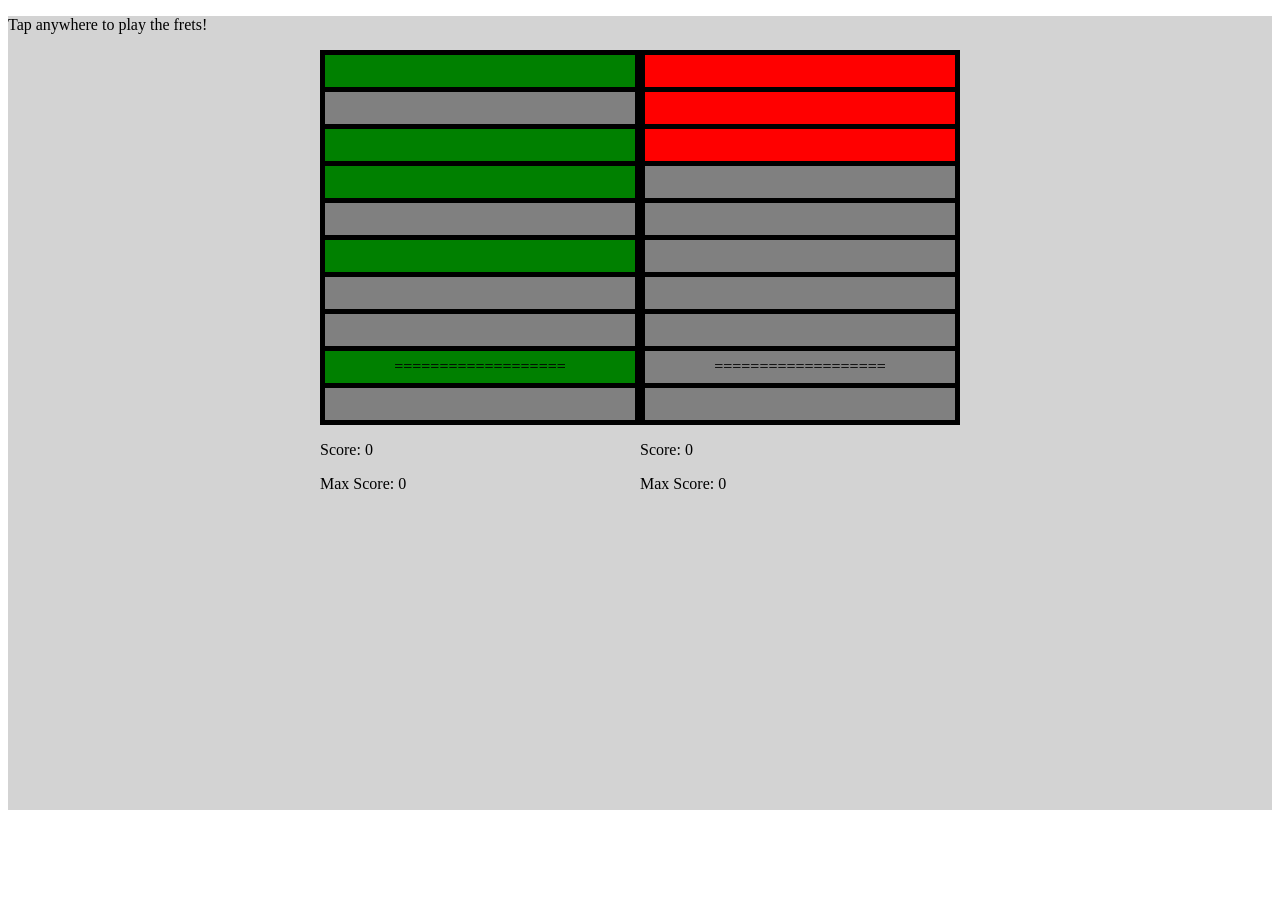
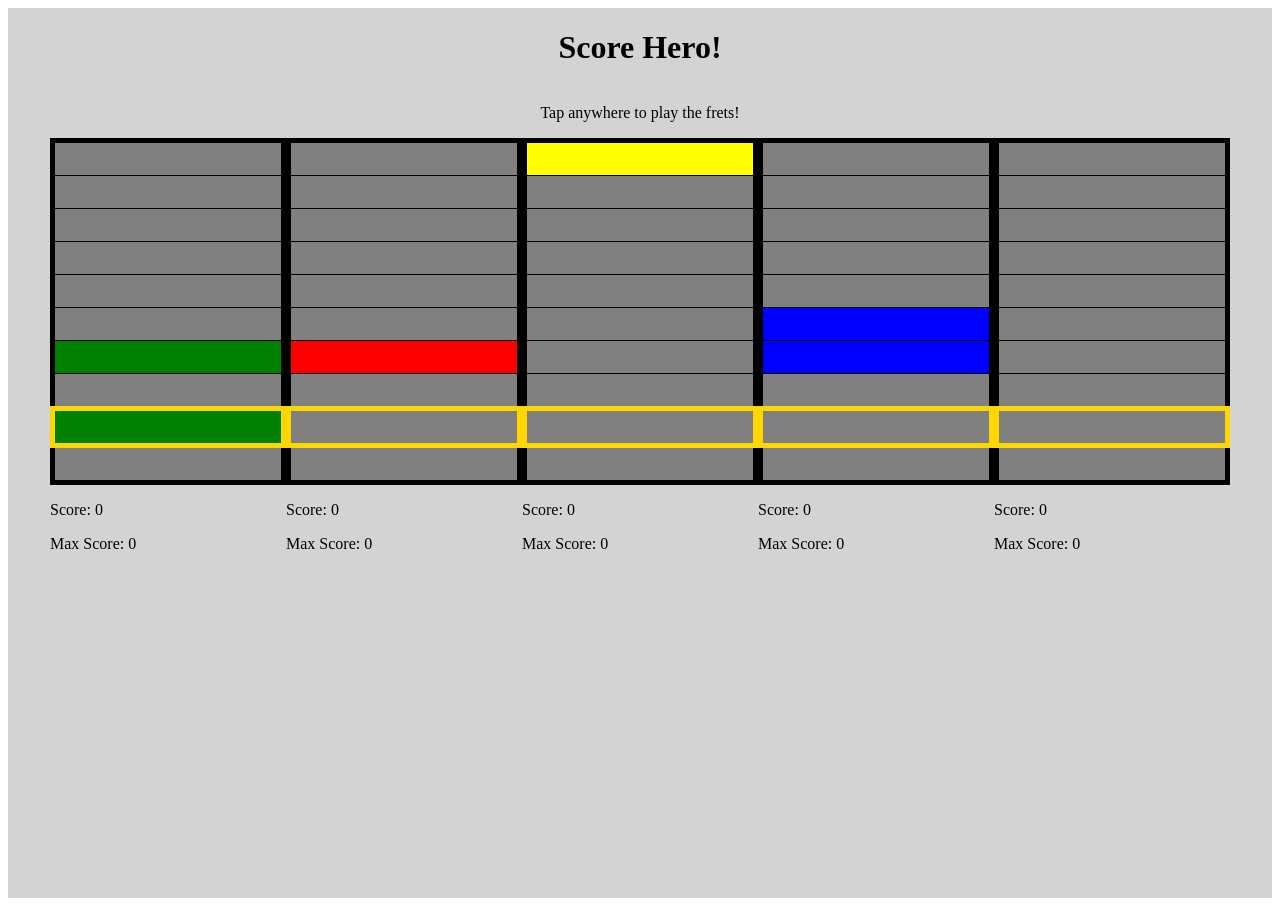
Before and after one commit to jg-lopes/react-hero, a React (Vite) app: page / in a window 1280 px wide. Before the commit the page ends 818 px from the top, so only its background shows below. Built offline with nearby package versions, Linux system fonts and the light colour scheme.

Commit message:
Add border!

```diff
--- a/src/App.css
+++ b/src/App.css
@@ -1,5 +1,12 @@
 main {
-  background-color: lightgray
+  background-color: lightgray;
+  display: flex;
+  flex-direction: column;
+}
+
+.introtext {
+  display: flex;
+  justify-content: center;
 }
 
 .game {
@@ -9,11 +16,18 @@ main {
   height: 95vh;
 }
 
-table, tr {
+table {
   border: 5px solid;
   border-collapse: collapse;
-  width: 40vh;
+  width: calc(100vw / 5 - 20px);
   align-items: center;
+}
+
+tr {
+  border: 1px solid;
+  border-collapse: collapse;
+  width: 100%;
+  width: calc(100% / 5);
 }
 
 td  {
@@ -21,4 +35,5 @@ td  {
   display: flex;
   align-items: center;
   justify-content: center;
+  width: 100%;
 }
--- a/src/App.jsx
+++ b/src/App.jsx
@@ -1,15 +1,23 @@
 import "./App.css";
 import React, { useState, useEffect, useRef } from "react";
+
+// TODO
+// 1. Unify score across all Fretboards
+// 2. Beautify button
+// 3. Add a common thread generation to avoid creating 2 of the same fret
+// 4. Add a two/three space hit window
+// 5. Add a difficulty slider
 
 function Fret({ active, button = false, playGreen, color }) {
   const buttonColor = active ? color : "gray";
 
-  const buttonStyle = { backgroundColor: buttonColor };
+  const buttonStyle = { backgroundColor: buttonColor,     border: button ? '5px solid gold' : '1px solid' // Add border conditionally
+ };
 
   return (
-    <tr>
-      <td style={buttonStyle}>
-        {button && '==================='}
+    <tr style={buttonStyle}>
+      <td >
+
       </td>
     </tr>
   );
@@ -24,7 +32,7 @@ function Fretboard({ color }) {
 
   function nextFrame() {
     setFrets((prevData) => {
-      const newFrets = [Math.random() < 0.3, ...prevData.slice(0, -1)];
+      const newFrets = [Math.random() < 0.05, ...prevData.slice(0, -1)];
 
       if (newFrets[newFrets.length - 1] === true) {
         setScore(0);
@@ -90,14 +98,18 @@ function Fretboard({ color }) {
 export default function App() {
   return (
     <main>
+      <div class='introtext'>
+      <h1>Score Hero!</h1>
+        </div>
+      <div class='introtext'>
       <p>Tap anywhere to play the frets!</p>
-
+      </div>
       <div class='game'>
         <Fretboard color="green" />
         <Fretboard color="red" />
-        {/* <Screen color="yellow" /> */}
-        {/* <Screen color="blue" />
-        <Screen color="orange" /> */}
+        <Fretboard color="yellow" />
+        <Fretboard color="blue" />
+        <Fretboard color="orange" />
       </div>
     </main>
   );
```
Also changed, not shown: 1 other file (tests, documents, lock files or other folders).
